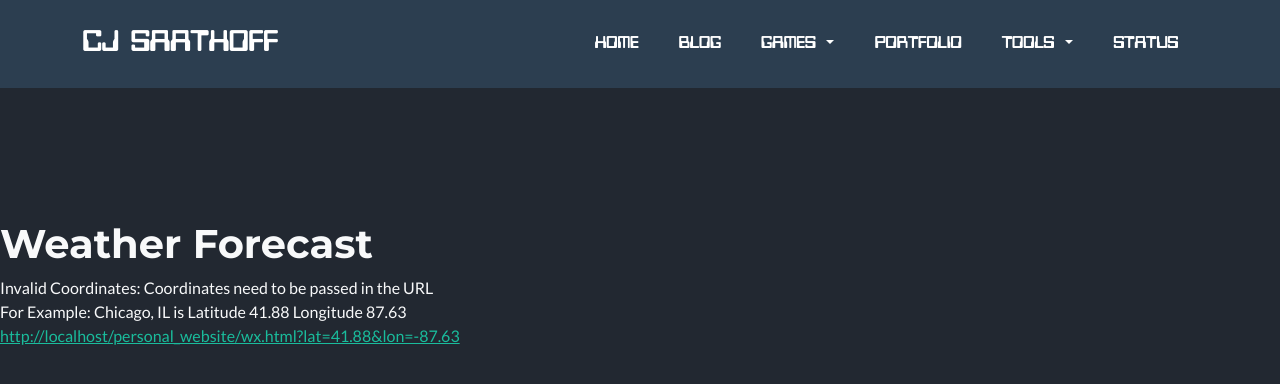
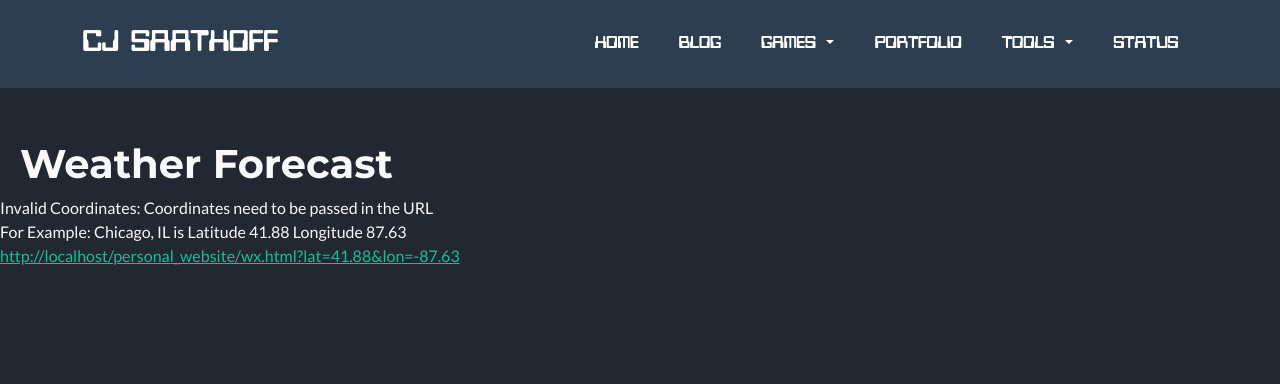
Before and after one commit to cjthedj97/personal_website, a Jekyll site: the page built from pages/wx.html, in a window 1280 px wide. Shown: the top 384 px of the page. Built offline with Jekyll 4.4.1, drawn with Linux system fonts in a browser that asks for light colours; nearby versions of some CDN libraries.

Commit message:
Update wx.html

```diff
--- a/pages/wx.html
+++ b/pages/wx.html
@@ -7,7 +7,8 @@ layout: page
     <title>Weather Forecast</title>
     <style>
         h1 {
-            margin-top: 3em;
+            margin-top: 1em;
+            padding-left: 20px;
         }
         .weather-data h2 {
             margin-top: 0;
@@ -34,12 +35,15 @@ layout: page
             display: flex;
             align-items: center;
             margin-bottom: 10px;
+            padding-left: 20px;
+
         }
         .forecast-period img {
             margin-right: 10px;
         }
         .upcoming-forecast h2 {
             margin-top: 20px;
+            padding-left: 20px;
         }
         .radar-image {
             max-width: 300px;
```
